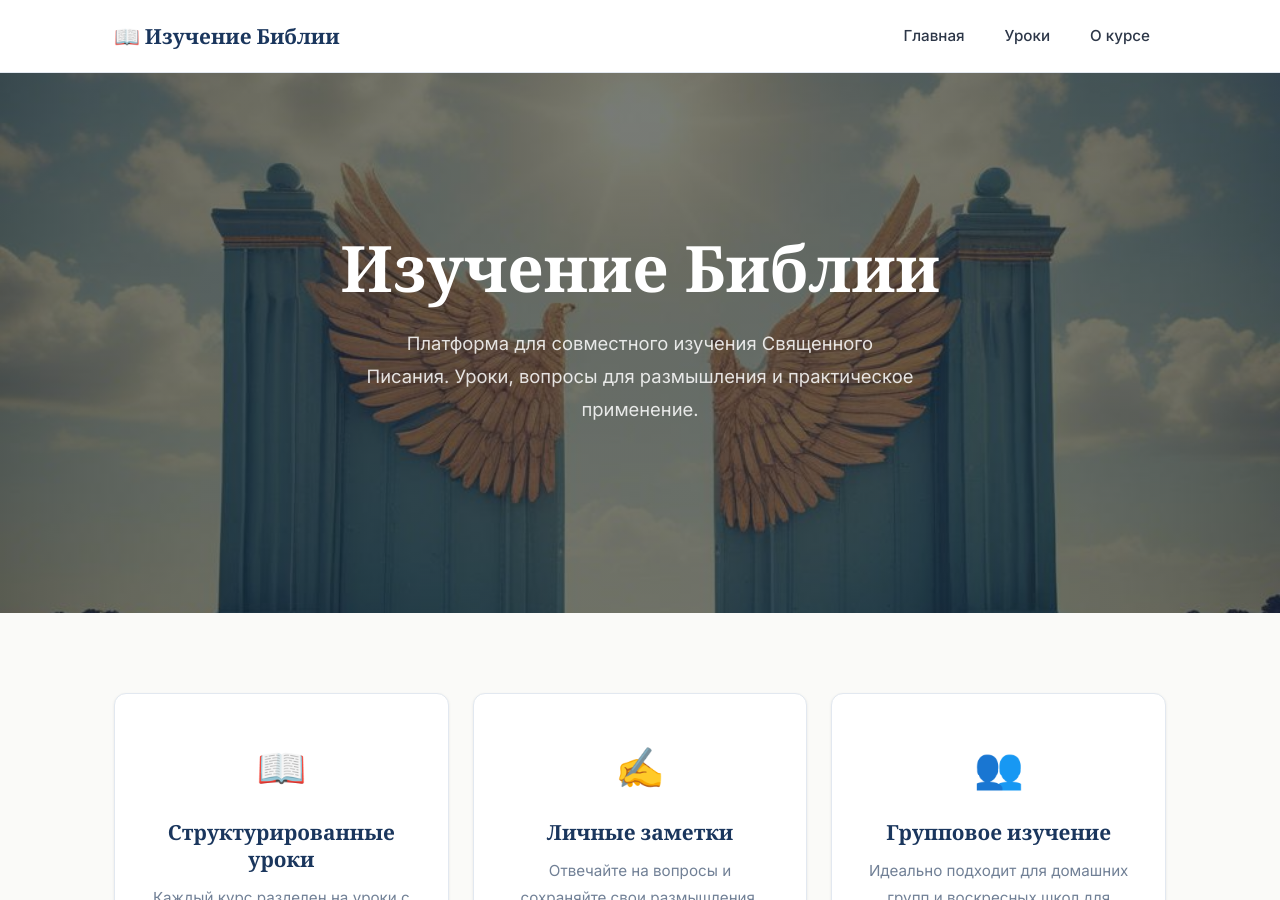
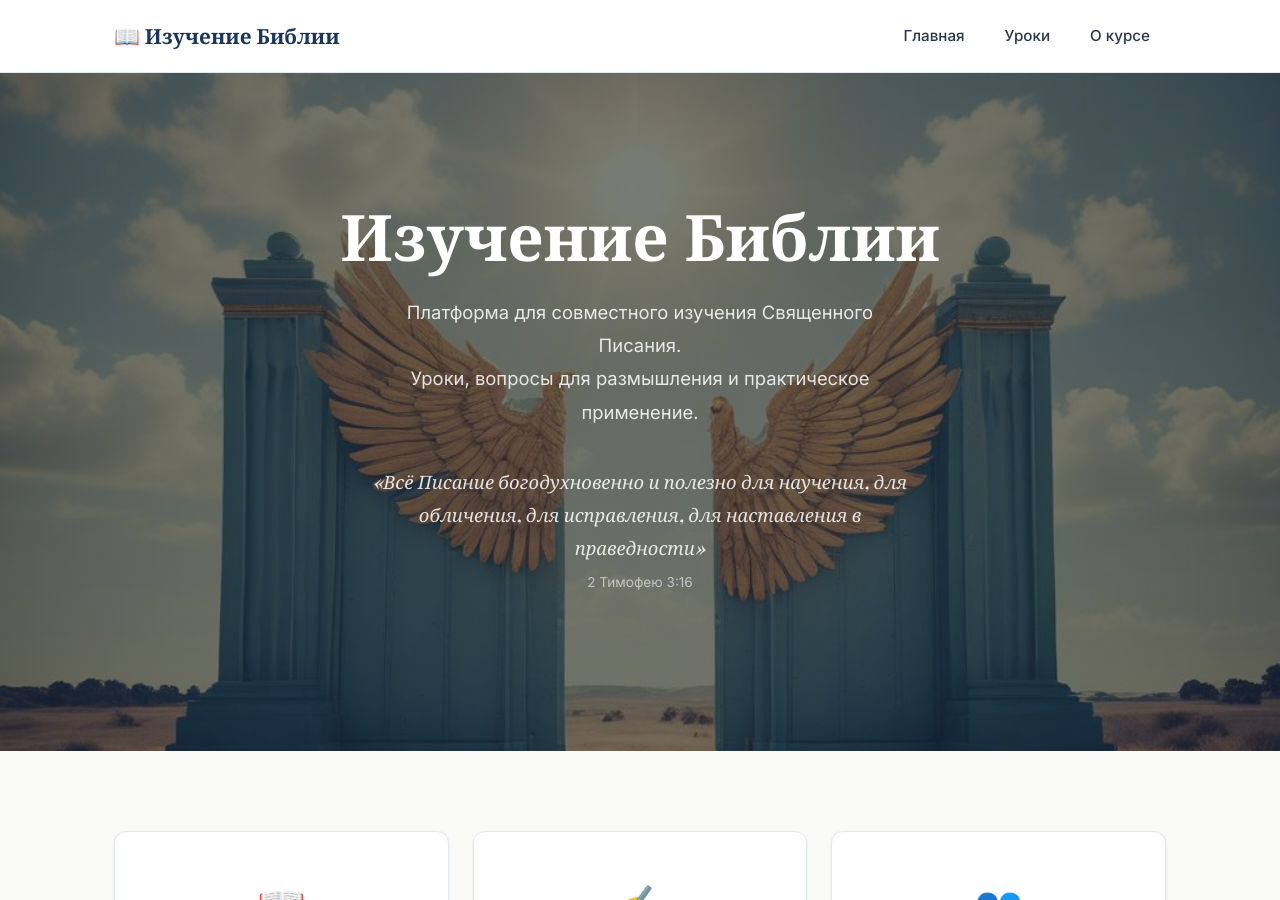
Before and after one commit to Slakwik/bible-learning, a Jekyll site: the page built from index.html, in a window 1280 px wide and 900 px high. Built offline with Jekyll 4.4.1, drawn with Linux system fonts in a browser that asks for light colours; comment, search, counter and statistics services are not loaded.

Commit message:
Add Bible verse to hero, split subtitle into two lines
2 Timothy 3:16 quote styled with Playfair Display italic.

Co-Authored-By: Claude Opus 4.6 (1M context) <noreply@anthropic.com>

```diff
--- a/assets/css/style.css
+++ b/assets/css/style.css
@@ -322,6 +322,25 @@ h3 { font-size: 1.2rem; margin-bottom: 0.4em; }
   max-width: 550px;
   margin: 0 auto 36px;
   line-height: 1.8;
+}
+
+.hero-verse {
+  font-family: var(--font-heading);
+  font-style: italic;
+  font-size: 1.05rem;
+  opacity: 0.8;
+  max-width: 550px;
+  margin: 0 auto 36px;
+  line-height: 1.8;
+}
+
+.hero-verse span {
+  display: block;
+  font-size: 0.85rem;
+  margin-top: 6px;
+  opacity: 0.7;
+  font-style: normal;
+  font-family: var(--font-body);
 }
 
 .features {
--- a/index.html
+++ b/index.html
@@ -6,7 +6,8 @@ title: "Изучение Библии — Главная"
 <section class="hero">
   <div class="container">
     <h1>Изучение Библии</h1>
-    <p>Платформа для совместного изучения Священного Писания. Уроки, вопросы для размышления и практическое применение.</p>
+    <p>Платформа для совместного изучения Священного Писания.<br>Уроки, вопросы для размышления и практическое применение.</p>
+    <p class="hero-verse">&laquo;Всё Писание богодухновенно и полезно для научения, для обличения, для исправления, для наставления в праведности&raquo;<span>2 Тимофею 3:16</span></p>
     <a href="{{ '/signup/' | relative_url }}" class="btn btn-accent" id="heroSignupBtn" style="display:none;">Подать заявку</a>
   </div>
 </section>
```
